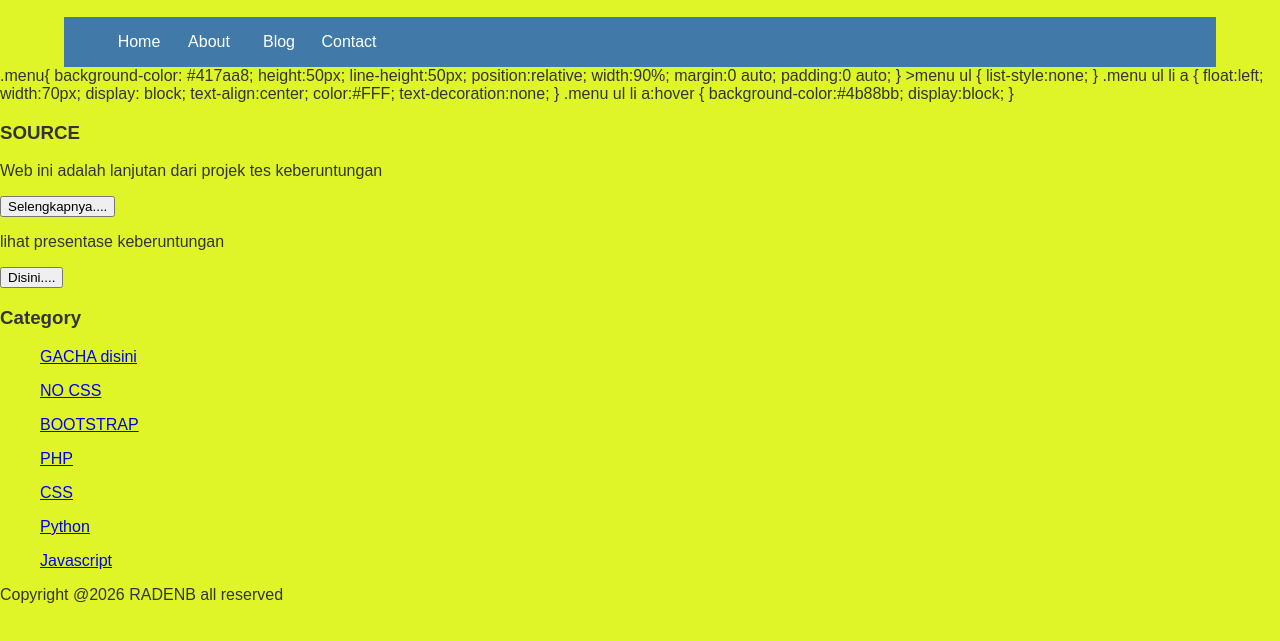
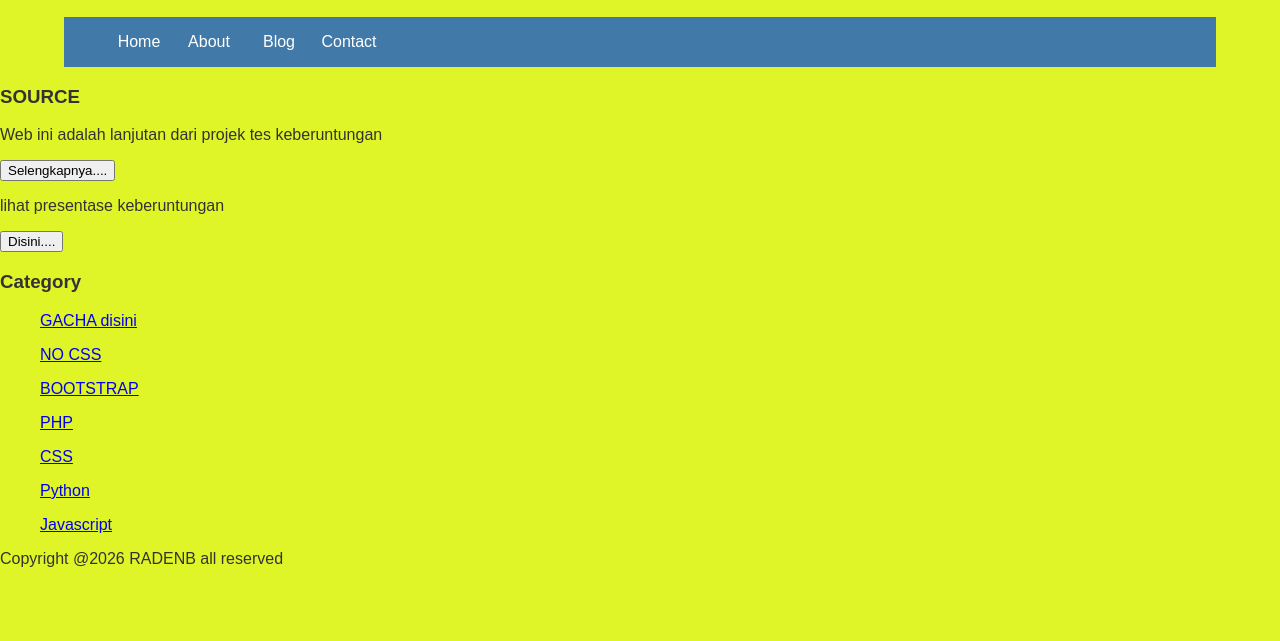
Before and after one commit to Quitcrown/youone, a plain HTML site: page index.html in a window 1280 px wide. Shown: the part 157-798 px from the top of the page. Drawn offline with Linux system fonts and the light colour scheme.

Commit message:
Update index.html

```diff
--- a/index.html
+++ b/index.html
@@ -10,8 +10,7 @@
         <h2>PROGRAM LANJUTAN TES KEBENRUNTUNGAN</h2>
       </div>
   </div>
-  .jarak{
-      padding:0 2pc;
+
   }
   <div class="menu">
    <ul>
@@ -21,33 +20,6 @@
      <li><a href="#">Contact</a></li>
    </ul>
   </div>
-  .menu{
-      background-color: #417aa8;
-      height:50px;
-      line-height:50px;
-      position:relative;
-      width:90%;
-      margin:0 auto;
-      padding:0 auto;
-  }
-  >menu ul {
-     list-style:none;
-  }
-
-  .menu ul li a {
-     float:left;
-     width:70px;
-     display: block;
-     text-align:center;
-     color:#FFF;
-     text-decoration:none;
-  }
-
-  .menu ul li a:hover {
-      background-color:#4b88bb;
-      display:block;
-  }
-
 
      <h3>SOURCE</h3>
 
```
